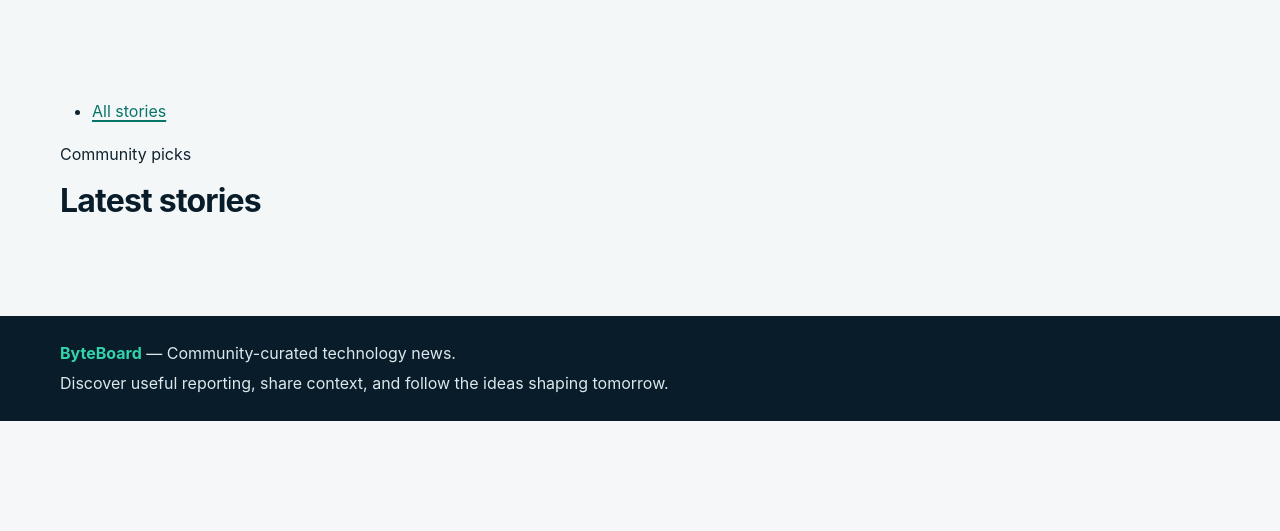
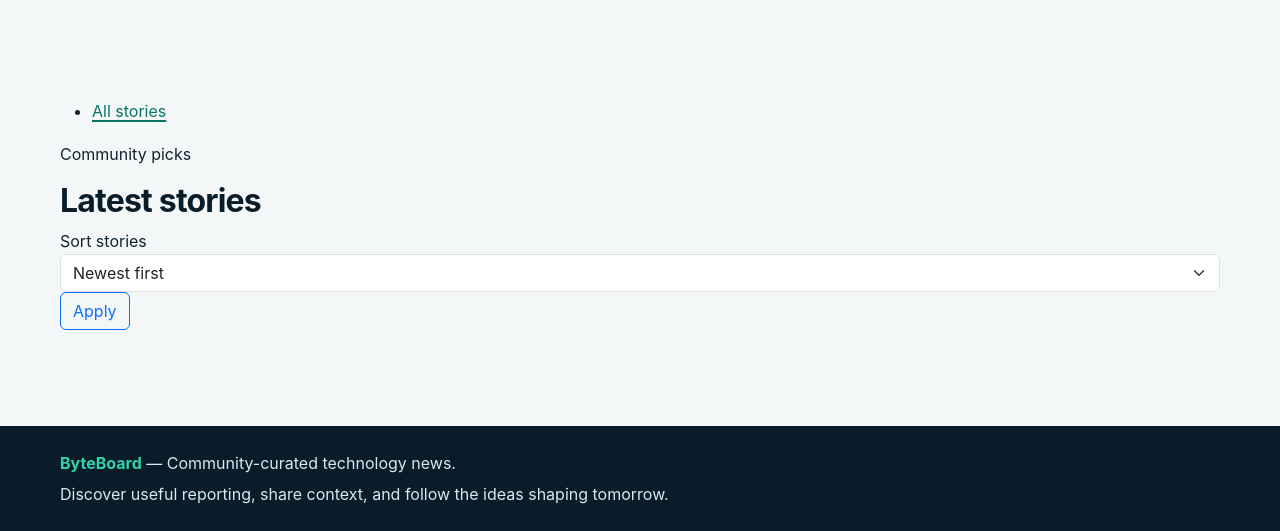
Before and after one commit to AbdulkadirKhoujja/codeinstitute-milestone-3-project, a Django app: page / in a window 1280 px wide. Shown: the part 618-1149 px from the top of the page. Before the commit the page ends 1039 px from the top, so only its background shows below. Run offline with Django 5.2, Linux system fonts and the light colour scheme; data that the repository does not hold is empty.

Commit message:
feat: sort story feed safely

```diff
--- a/news/views.py
+++ b/news/views.py
@@ -8,6 +8,18 @@ from django.shortcuts import render
 from .forms import PostForm
 from .models import Category
 from .models import Post
+
+
+SORT_ORDERS = {
+    "newest": ("-created_at", "-pk"),
+    "oldest": ("created_at", "pk"),
+    "title": ("title", "pk"),
+}
+SORT_OPTIONS = (
+    ("newest", "Newest first"),
+    ("oldest", "Oldest first"),
+    ("title", "Title A–Z"),
+)
 
 
 def post_list(request):
@@ -27,14 +39,20 @@ def post_list(request):
             | Q(summary__icontains=search_query)
             | Q(content__icontains=search_query)
         )
+    active_sort = request.GET.get("sort", "newest")
+    if active_sort not in SORT_ORDERS:
+        active_sort = "newest"
+    posts = posts.order_by(*SORT_ORDERS[active_sort])
     return render(
         request,
         "news/post-list.html",
         {
             "active_category": active_category,
+            "active_sort": active_sort,
             "categories": Category.objects.all(),
             "posts": posts,
             "search_query": search_query,
+            "sort_options": SORT_OPTIONS,
         },
     )
 
--- a/templates/news/post-list.html
+++ b/templates/news/post-list.html
@@ -36,6 +36,17 @@
         {% if search_query %}Search results for "{{ search_query }}"{% elif active_category %}{{ active_category.name }} stories{% else %}Latest stories{% endif %}
       </h2>
     </div>
+    <form class="story-sort" method="get" action="{% url 'news:home' %}">
+      {% if search_query %}<input name="q" type="hidden" value="{{ search_query }}">{% endif %}
+      {% if active_category %}<input name="category" type="hidden" value="{{ active_category.slug }}">{% endif %}
+      <label for="story-sort">Sort stories</label>
+      <select class="form-select" id="story-sort" name="sort">
+        {% for value, label in sort_options %}
+          <option value="{{ value }}"{% if active_sort == value %} selected{% endif %}>{{ label }}</option>
+        {% endfor %}
+      </select>
+      <button class="btn btn-outline-primary" type="submit">Apply</button>
+    </form>
     <div class="story-feed__list">
       {% for post in posts %}
         {% include "includes/post-card.html" %}
```
Also changed, not shown: news/tests/test_post_feed.py (+60 -0 lines).
